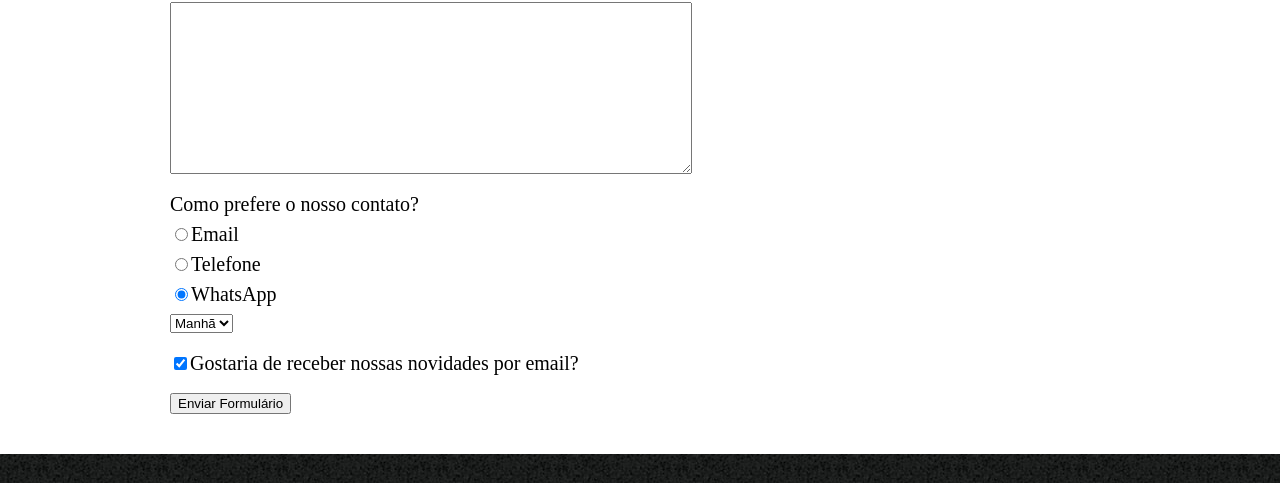
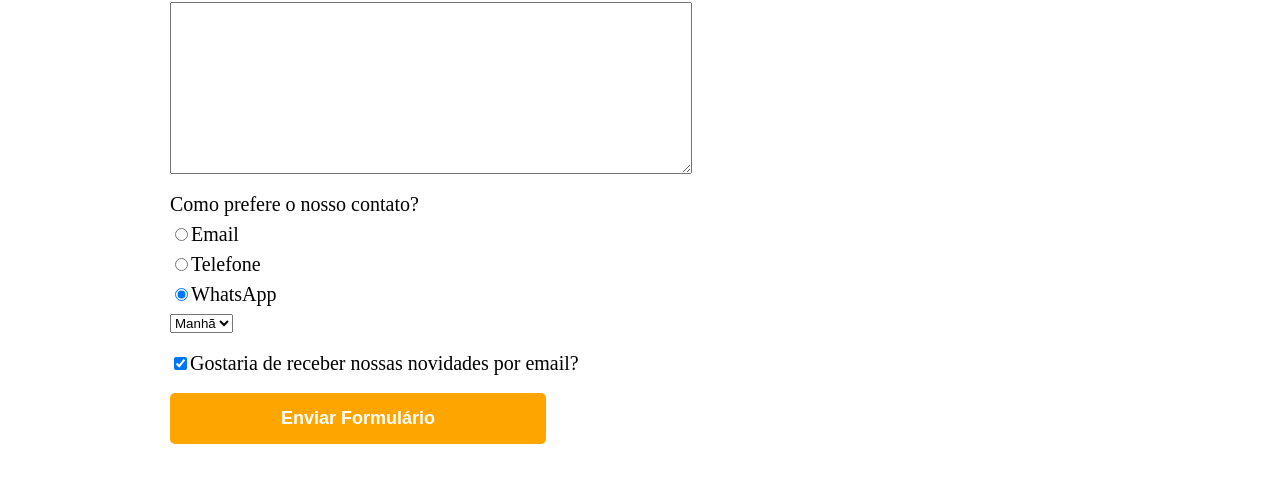
Before and after one commit to dgomes04/Curso-HTML-Alura, a plain HTML site: page contato.html in a window 1280 px wide. Shown: the part 628-1111 px from the top of the page. Drawn offline with Linux system fonts and the light colour scheme.

Commit message:
melhorando código

```diff
--- a/contato.html
+++ b/contato.html
@@ -52,7 +52,7 @@
 
               <label class="checkbox"><input type="checkbox" checked>Gostaria de receber nossas novidades por email?</label>
 
-              <input type= "submit" value="Enviar Formulário">
+              <input type= "submit" value="Enviar Formulário" class="formulario">
           </form>
       </main>
       <footer>
--- a/style.css
+++ b/style.css
@@ -117,3 +117,19 @@ form label, form legend{
 .checkbox{
 	margin: 20px 0;
 }
+
+.formulario{
+	width: 40%;
+	padding: 15px 0;
+	background: orange;
+	color: white;
+	font-weight: bold;
+	font-size: 18px;
+	border-style: none;
+	border-radius: 5px;
+	transition: 0.5s background;
+}
+
+.formulario:hover{
+	background-color: darkorange;
+}
```
